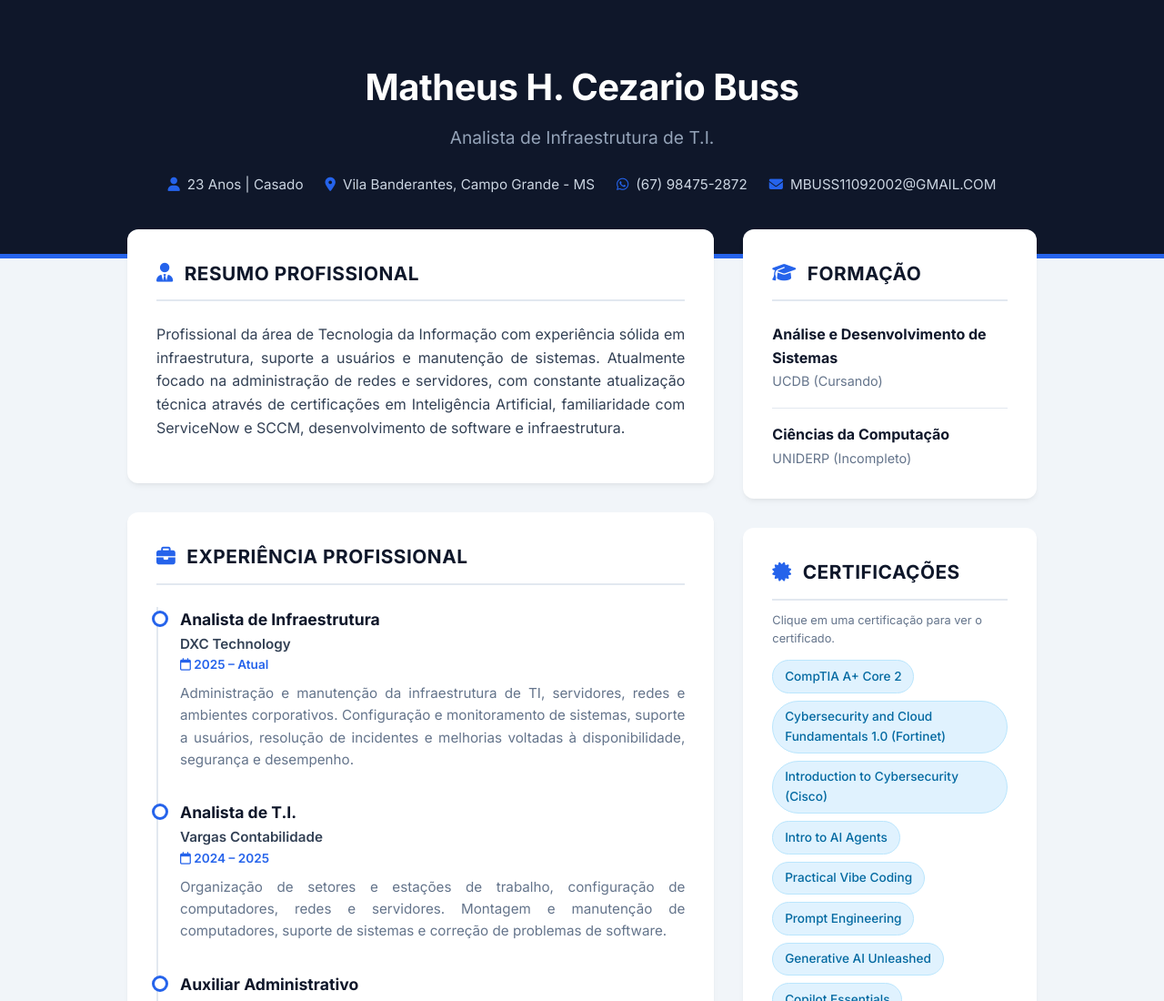
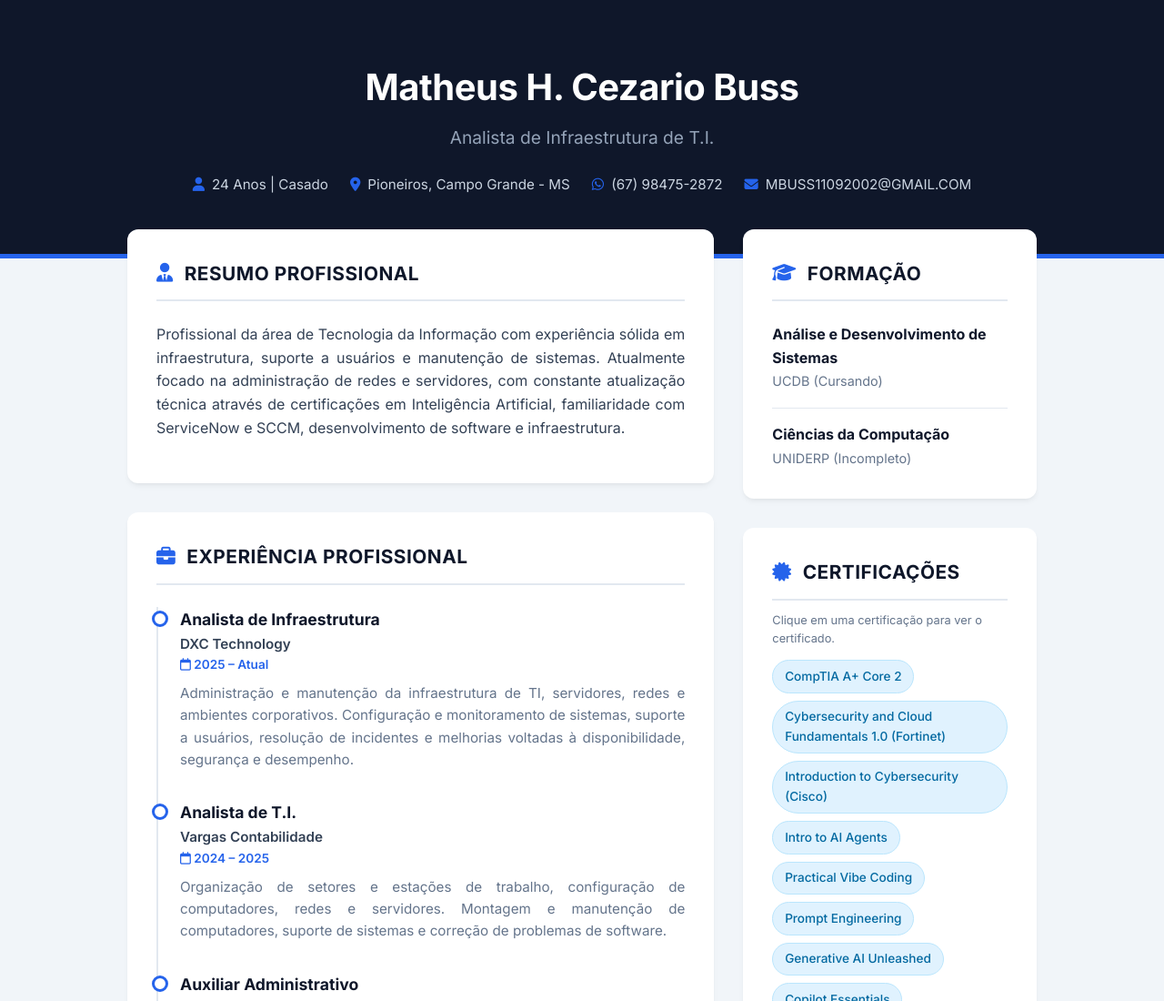
Before and after one commit to MatheusHCBuss/curriculo, a plain HTML site: page index.html in a window 1280 px wide. Shown: the top 1100 px of the page at 91% size. Drawn offline with Linux system fonts and the light colour scheme.

Commit message:
Update index.html

```diff
--- a/index.html
+++ b/index.html
@@ -357,8 +357,8 @@
         <h1>Matheus H. Cezario Buss</h1>
         <h2>Analista de Infraestrutura de T.I.</h2>
         <div class="contact-info">
-            <div><i class="fa-solid fa-user"></i> 23 Anos | Casado</div>
-            <div><i class="fa-solid fa-location-dot"></i> Vila Banderantes, Campo Grande - MS</div>
+            <div><i class="fa-solid fa-user"></i> 24 Anos | Casado</div>
+            <div><i class="fa-solid fa-location-dot"></i> Pioneiros, Campo Grande - MS</div>
             <a class="whatsapp-link" href="https://wa.me/5567984752872" target="_blank" rel="noopener noreferrer" title="Conversar no WhatsApp">
                 <i class="fa-brands fa-whatsapp"></i> (67) 98475-2872
             </a>
```
